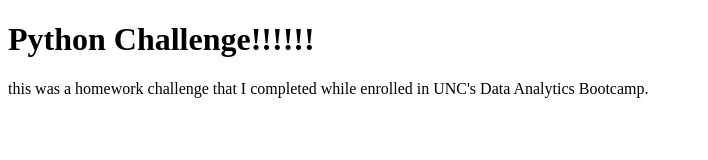
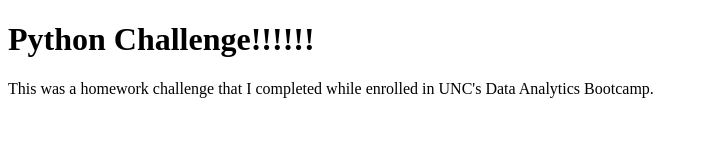
Before and after one commit to colbyhoke/python-challenge, a plain HTML site: page index.html in a window 1280 px wide. Shown: the full height of the page, 0-708 px from the left. Drawn offline with Linux system fonts and the light colour scheme.

Commit message:
New index

```diff
--- a/index.html
+++ b/index.html
@@ -7,6 +7,6 @@
 </head>
 <body>
 <h1>Python Challenge!!!!!!</h1>
-<p>this was a homework challenge that I completed while enrolled in UNC's Data Analytics Bootcamp.</p>
+<p>This was a homework challenge that I completed while enrolled in UNC's Data Analytics Bootcamp.</p>
 </body>
 </html>
```
